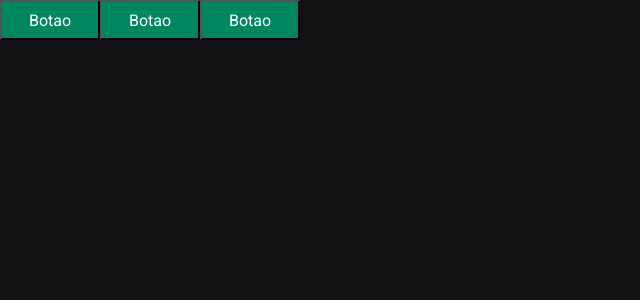
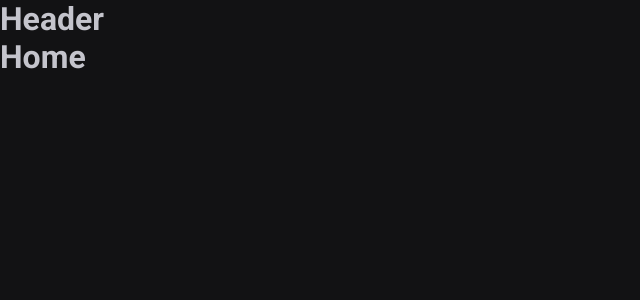
Before and after one commit to davimarquesgiareta/ignite-timer, a React (Vite) app: page / in a window 1280 px wide. Shown: the top 300 px of the page, without its empty margins (0-640 px from the left). Built offline with nearby package versions, Linux system fonts and the light colour scheme.

Commit message:
feat: routes and outlet

```diff
--- a/package.json
+++ b/package.json
@@ -12,6 +12,7 @@
   "dependencies": {
     "react": "^18.3.1",
     "react-dom": "^18.3.1",
+    "react-router-dom": "^6.28.0",
     "styled-components": "^6.1.13"
   },
   "devDependencies": {
--- a/src/App.tsx
+++ b/src/App.tsx
@@ -1,18 +1,19 @@
-import { ThemeProvider } from 'styled-components';
-import { Button } from './components/Button';
-import { defaultTheme } from './styles/themes/default';
-import { GlobalStyle } from './styles/global';
+import { ThemeProvider } from "styled-components";
+import { BrowserRouter } from "react-router-dom";
+import { Router } from "./Router";
+
+import { defaultTheme } from "./styles/themes/default";
+import { GlobalStyle } from "./styles/global";
 
 export function App() {
   return (
     <>
       <ThemeProvider theme={defaultTheme}>
-        <Button variant="primary"/>
-        <Button variant="secondary"/>
-        <Button variant="danger"/>
-
-        <GlobalStyle />
+        <BrowserRouter>
+          <Router />
+          <GlobalStyle />
+        </BrowserRouter>
       </ThemeProvider>
     </>
-  )
+  );
 }
--- /dev/null
+++ b/src/Router.tsx
@@ -0,0 +1,15 @@
+import { Routes, Route } from "react-router-dom";
+import { Home } from "./pages/Home";
+import { History } from "./pages/History";
+import { DefaultLayout } from "./layouts/DefaultLayout";
+
+export function Router() {
+  return (
+    <Routes>
+      <Route path="/" element={<DefaultLayout />}>
+        <Route path="/" element={<Home />} />
+        <Route path="/history" element={<History />} />
+      </Route>
+    </Routes>
+  );
+}
--- a/src/components/Button.styles.ts
+++ /dev/null
@@ -1,17 +0,0 @@
-import styled from 'styled-components';
-
-export type ButtonVariant = 'primary' | 'secondary' | 'danger' | 'success';
-
-interface ButtonContainerProps {
-  variant: ButtonVariant;
-}
-
-export const ButtonContainer = styled.button<ButtonContainerProps>`
-  width: 100px;
-  height: 40px;
-
-  background-color: ${props => props.theme['green-500']};
-  color: ${props => props.theme.white};
-
-  cursor: pointer;
-`
--- a/src/components/Button.tsx
+++ /dev/null
@@ -1,9 +0,0 @@
-import { ButtonContainer, ButtonVariant } from "./Button.styles";
-
-interface ButtonProps {
-  variant?: ButtonVariant;
-}
-
-export function Button( {variant = 'primary'}: ButtonProps) {
-  return <ButtonContainer variant={variant}> Botao </ButtonContainer>;
-}
--- /dev/null
+++ b/src/components/Header.tsx
@@ -0,0 +1,3 @@
+export function Header() {
+  return <h1>Header</h1>;
+}
--- /dev/null
+++ b/src/layouts/DefaultLayout.tsx
@@ -0,0 +1,11 @@
+import { Outlet } from "react-router-dom";
+import { Header } from "../components/Header";
+
+export function DefaultLayout() {
+  return (
+    <div>
+      <Header />
+      <Outlet />
+    </div>
+  );
+}
--- /dev/null
+++ b/src/pages/History.tsx
@@ -0,0 +1,7 @@
+export function History() {
+  return (
+    <>
+      <h1>History</h1>
+    </>
+  );
+}
--- /dev/null
+++ b/src/pages/Home.tsx
@@ -0,0 +1,7 @@
+export function Home() {
+  return (
+    <>
+      <h1>Home</h1>
+    </>
+  );
+}
```
Also changed, not shown: 1 other file (tests, documents, lock files or other folders).
